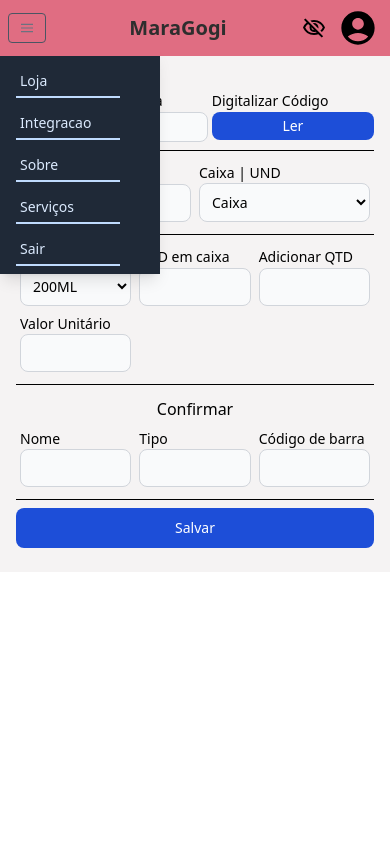
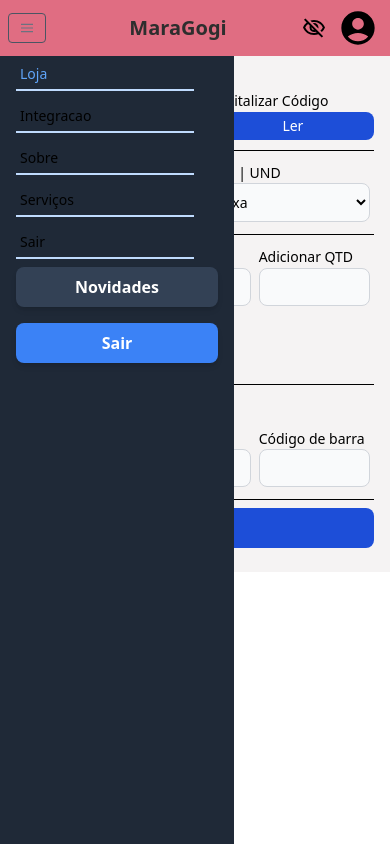
Before and after one commit to esionascimento/foodnas-pwa-front, a Next.js app: page /loja in a window 390 px wide. Both pictures are taken after a click on the button 27 px from the left and 28 px from the top of the page. Built offline with nearby package versions, Linux system fonts and the light colour scheme.

Commit message:
refactor: Header nav lateral

```diff
--- a/src/components/Header/Header.tsx
+++ b/src/components/Header/Header.tsx
@@ -75,8 +75,8 @@ const HeaderComponent = () => {
   }
 
   function checkParent(t: { parentNode: any; }, elm: HTMLElement | null) {
-	  while(t.parentNode) {
-		if( t == elm ) {return true;}
+    while (t.parentNode) {
+      if (t == elm) { return true; }
       t = t.parentNode;
     }
     return false;
@@ -91,14 +91,14 @@ const HeaderComponent = () => {
 
     document.onclick = check;
 
-    function check(e: { target: any; }){
+    function check(e: { target: any; }) {
       let target = (e && e.target);
 
       if (!checkParent(target, userMenuDiv)) {
         if (checkParent(target, userMenu)) {
           if (userMenuDiv?.classList.contains("invisible")) {
             userMenuDiv.classList.remove("invisible");
-          } else {userMenuDiv?.classList.add("invisible");}
+          } else { userMenuDiv?.classList.add("invisible"); }
         } else {
           userMenuDiv?.classList.add("invisible");
         }
@@ -108,7 +108,7 @@ const HeaderComponent = () => {
         if (checkParent(target, navMenu)) {
           if (navMenuDiv?.classList.contains("hidden")) {
             navMenuDiv.classList.remove("hidden");
-          } else {navMenuDiv?.classList.add("hidden");}
+          } else { navMenuDiv?.classList.add("hidden"); }
         } else {
           navMenuDiv?.classList.add("hidden");
         }
@@ -134,7 +134,6 @@ const HeaderComponent = () => {
             {avatar()}
           </div>
         </div>
-
         {/* MOBILE */}
         <div className="flex items-center justify-between md:hidden w-full h-full">
           <div className="flex">
@@ -143,17 +142,83 @@ const HeaderComponent = () => {
                 className="flex items-center px-3 py-2 border rounded text-gray-500 border-gray-600 hover:text-gray-100 hover:border-teal-500 appearance-none focus:outline-none"
                 onClick={() => toggleMobileHamburguer()}
               >
-                <svg className="fill-current h-3 w-3" viewBox="0 0 20 20" xmlns="http://www.w3.org/2000/svg"><title>Menu</title><path d="M0 3h20v2H0V3zm0 6h20v2H0V9zm0 6h20v2H0v-2z"/></svg>
+                <svg className="fill-current h-3 w-3" viewBox="0 0 20 20" xmlns="http://www.w3.org/2000/svg"><title>Menu</title><path d="M0 3h20v2H0V3zm0 6h20v2H0V9zm0 6h20v2H0v-2z" /></svg>
               </button>
             </div>
-            <div
-              className='w-40 shadow-lg rounded-lg flex flex-col absolute top-12 left-0'
-            >
+
+          </div>
+          <Link href="/dashboard">
+            <div className="flex items-center gap-3">
+              <p className="text-headingColor text-xl font-bold cursor-pointer">
+                MaraGogi
+              </p>
+            </div>
+          </Link>
+          <div className="flex">
+            <div className='flex relative items-center'>
+              <div>
+                {isVisibleBalance ?
+                  <MdOutlineVisibilityOff onClick={handlerClickBalance} className='w-10 h-6' />
+                  :
+                  <MdOutlineVisibility onClick={handlerClickBalance} className='w-10 h-6' />
+                }
+              </div>
+              <div id="menuUserButton" className="px-1">
+                <MdAccountCircle
+                  className="w-10 min-w-[40px] h-10 min-h-[40px] drop-shawdow-xl cursor-pointer"
+                  onClick={() => toggleMobileHamburguer()}
+                />
+              </div>
+            </div>
+
+          </div>
+        </div>
+      </header>
       <div
         id="menuContentRotas"
-                className="w-full flex-grow lg:items-center lg:w-auto hidden lg:block mt-2 lg:mt-0 bg-gray-800 z-20"
+        className='hidden'
       >
+        <aside
+          className="fixed mt-12 inset-y-0 flex-wrap items-center justify-between block p-0 overflow-y-auto antialiased transition-transform duration-200 --translate-x-full bg-gray-800 border-0 dark:shadow-none dark:bg-slate-850 max-w-[60%] ease-nav-brand z-990  left-0 xl:translate-x-0 translate-x-0 mr-6"
+          aria-expanded="true"
+        >
+          <hr
+            className="h-px mt-0 bg-transparent bg-gradient-to-r from-transparent via-black/40 to-transparent dark:bg-gradient-to-r dark:from-transparent dark:via-white dark:to-transparent"
+          />
+          <div className="items-center block w-auto max-h-screen overflow-auto h-sidenav grow basis-full">
+            <ul className="flex flex-col pl-0 mb-0">
               <ul className="list-reset lg:flex flex-1 items-center px-4 md:px-0">
+                {configHeaderMenuHamburguer.map((data) => {
+                  return (
+                    <li className="mr-6 my-2 md:my-0">
+                      <a
+                        href={data.href}
+                        className={`block py-1 md:py-3 pl-1 ${data.config?.colorText}  hover:text-blue-500 border-b-2 border-blue-200 hover:border-blue-400`}
+                      >
+                        <span className="pb-1 md:pb-0 text-sm">
+                          {data.text}
+                        </span>
+                      </a>
+                    </li>
+                  )
+                })}
+              </ul>
+            </ul>
+          </div>
+          <div className="mx-4">
+            <a href="https://www.creative-tim.com/learning-lab/tailwind/html/quick-start/argon-dashboard/" target="_blank" className="inline-block w-full px-8 py-2 mb-4 font-bold leading-normal text-center text-white capitalize transition-all ease-in rounded-lg shadow-md bg-slate-700 bg-150 text-size-xs hover:shadow-xs hover:-translate-y-px"
+            >
+              Novidades
+            </a>
+            <a
+              className="inline-block w-full px-8 py-2 font-bold leading-normal text-center text-white align-middle transition-all ease-in bg-blue-500 border-0 rounded-lg shadow-md select-none bg-150 bg-x-25 text-size-xs hover:shadow-xs hover:-translate-y-px" href="javascript:;"
+            >
+              Sair
+            </a>
+          </div>
+        </aside>
+        <>
+          {/* <ul className="list-reset lg:flex flex-1 items-center px-4 md:px-0">
             {configHeaderMenuHamburguer.map((data) => {
               return (
                 <li className="mr-6 my-2 md:my-0">
@@ -168,48 +233,24 @@ const HeaderComponent = () => {
                 </li>
               )
             })}
-                </ul>
-              </div>
-            </div>
-          </div>
-          <Link href="/dashboard">
-            <div className="flex items-center gap-3">
-              <p className="text-headingColor text-xl font-bold cursor-pointer">
-                MaraGogi
-              </p>
-            </div>
-          </Link>
-          <div className="flex">
-            <div className='flex relative items-center'>
-              <div>
-                {isVisibleBalance ?
-                  <MdOutlineVisibilityOff onClick={handlerClickBalance} className='w-10 h-6'/>
-                  :
-                  <MdOutlineVisibility onClick={handlerClickBalance} className='w-10 h-6'/>
-                }
-              </div>
-              <div id="menuUserButton" className="px-1">
-                <MdAccountCircle
-                  className="w-10 min-w-[40px] h-10 min-h-[40px] drop-shawdow-xl cursor-pointer"
-                  onClick={() => toggleMobileHamburguer()}
-                />
-              </div>
+          </ul> */}
+        </>
       </div>
       <div
         className='w-40 shadow-lg  flex flex-col absolute right-0'
       >
         <div
           id="menuUser"
-                className='bg-gray-900 shadow-md absolute mt-12 top-0 right-0 min-w-full overflow-auto z-30 invisible'
+          className='bg-gray-800 shadow-md absolute mt-12 top-0 right-0 min-w-full py-2 overflow-auto z-30 invisible'
         >
           {configMenuLi.map((data, index) => {
             return (
-                    <ul key={`${data.text}-${index}-header`} className="list-reset lg:flex flex-1 items-center px-4 md:px-0">
+              <ul key={`${data.text}-${index}-header`} className="list-reset lg:flex flex-1 items-center px-4">
                 {data.text !== 'Sair' ?
                   (
                     <Link href={data.href}>
                       <li
-                              className="px-4 py-2 flex items-center gap-3 cursor-pointer hover:bg-slate-100  text-textColor text-base"
+                        className="px-4 py-2 flex items-center gap-3 cursor-pointer hover:bg-slate-100  text-white text-base"
                       >
                         {data.text}
                       </li>
@@ -229,9 +270,6 @@ const HeaderComponent = () => {
           })}
         </div>
       </div>
-          </div>
-        </div>
-      </header>
     </>
   )
 }
```
Lines whose indentation alone changed are shown as unchanged.
